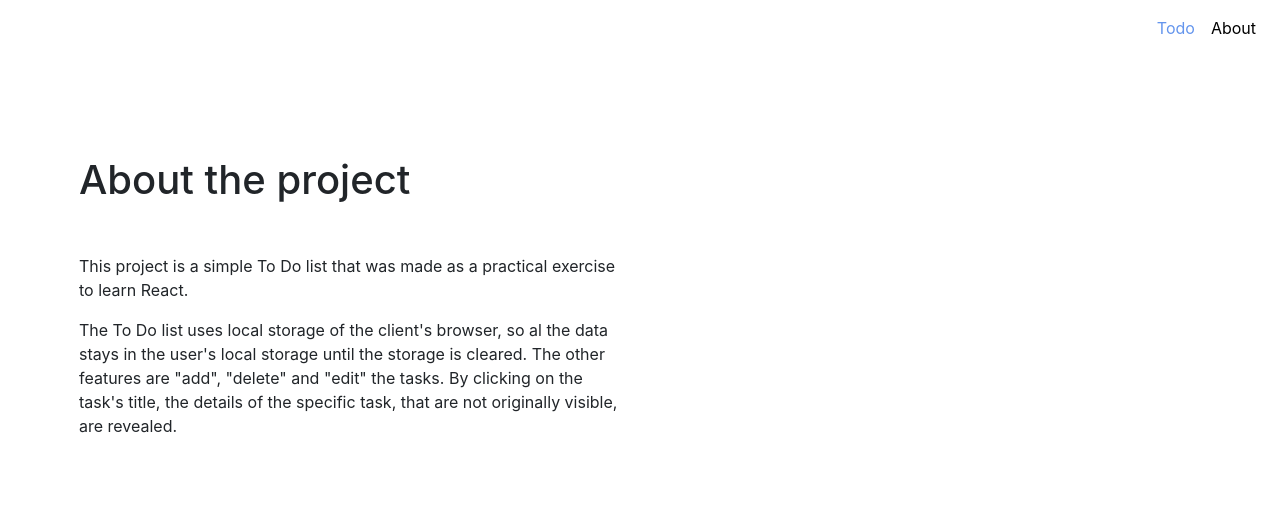
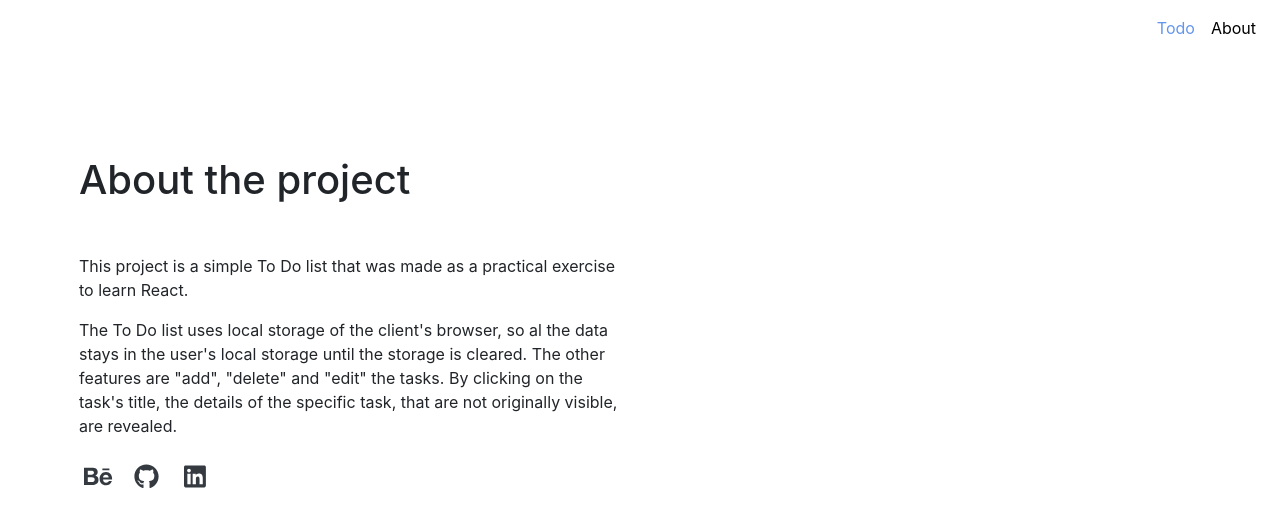
Before and after one commit to Garajluc/react_todo, a React (Create React App) app: page /about in a window 1280 px wide. Shown: the top 526 px of the page. Built offline with nearby package versions, Linux system fonts and the light colour scheme.

Commit message:
style_changes_about_section
The font awesome brands icons installed.
The icons of socials implemented.

```diff
--- a/package.json
+++ b/package.json
@@ -4,7 +4,8 @@
   "private": true,
   "dependencies": {
     "@fortawesome/fontawesome-svg-core": "^1.2.19",
-    "@fortawesome/free-solid-svg-icons": "^5.9.0",
+    "@fortawesome/free-brands-svg-icons": "^5.11.2",
+    "@fortawesome/free-solid-svg-icons": "5.1.0",
     "@fortawesome/react-fontawesome": "^0.1.4",
     "@material-ui/core": "^4.1.1",
     "@material-ui/icons": "^4.2.0",
--- a/src/Components/Todo/Components/About/About.css
+++ b/src/Components/Todo/Components/About/About.css
@@ -1,3 +1,23 @@
 .as_intro {
     margin-top: 50px;
 }
+
+.as_bottom_social_list {
+    padding: 0;
+}
+
+.as_bottom_social_list > * {
+    display: inline-block;
+    padding: 5px;
+    width: 50px;
+    font-size: 25px;
+}
+
+
+.as_bottom_social_list a > * {
+    color: var(--dark);
+}
+
+.as_bottom_social_list a:hover > * {
+    color: var(--cyan);
+}
--- a/src/Components/Todo/Components/About/About.js
+++ b/src/Components/Todo/Components/About/About.js
@@ -1,5 +1,7 @@
 import React, {Component} from 'react';
 import "./About.css";
+import { FontAwesomeIcon } from "@fortawesome/react-fontawesome"
+import { faBehance, faGithub, faLinkedin } from '@fortawesome/free-brands-svg-icons'
 
 class About extends Component {
 
@@ -19,6 +21,19 @@ class About extends Component {
                         By clicking on the task's title, the details of the specific task, that are not originally visible, are revealed.
                     </p>
                 </div>
+                <div className="as_bottom">
+                    <ul className="as_bottom_social_list">
+                        <li>
+                            <a href="https://www.behance.net/luciagaraj5beb" target="_blank"><FontAwesomeIcon icon={faBehance}/></a>
+                        </li>
+                        <li>
+                            <a href="https://github.com/Garajluc" target="_blank"><FontAwesomeIcon icon={faGithub} /></a>
+                        </li>
+                        <li>
+                            <a href="https://www.linkedin.com/in/lucia-garajova/" target="_blank"><FontAwesomeIcon icon={faLinkedin} /></a>
+                        </li>
+                    </ul>
+                </div>
             </section>
         )
     }
```
Also changed, not shown: 1 other file (tests, documents, lock files or other folders).
